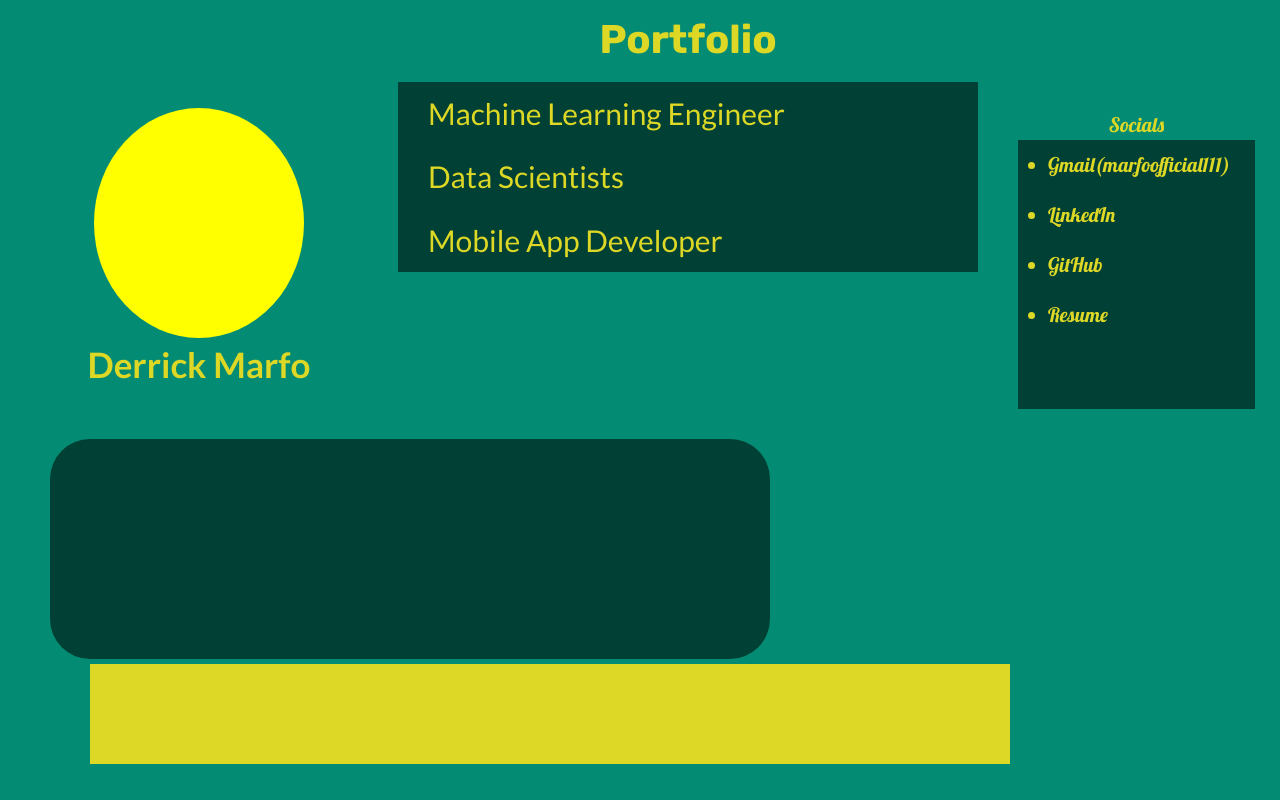
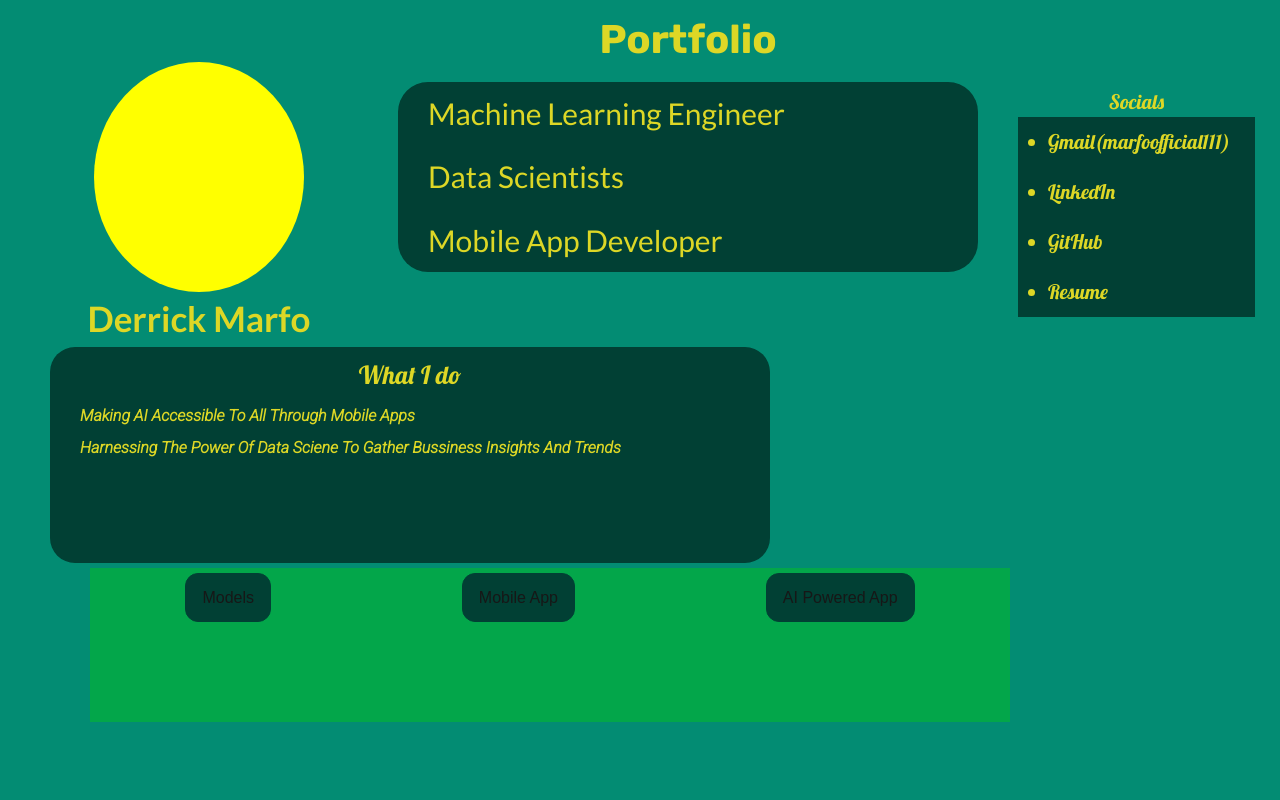
Before and after one commit to Prostorm11/portfolio, a Next.js app: page / in a window 1280 px wide. Built offline with nearby package versions, Linux system fonts and the light colour scheme.

Commit message:
Firstscreen(complete)

```diff
--- /dev/null
+++ b/src/app/display_projects.js
@@ -0,0 +1,11 @@
+import "./project.css"
+
+export default function Projects(){
+    return (
+        <div className="projectbox">
+            <div className="Pcontents"></div>
+        </div>
+    )
+
+
+}
--- a/src/app/my.css
+++ b/src/app/my.css
@@ -1,28 +1,53 @@
 
 @import url('https://fonts.googleapis.com/css2?family=Lato:ital,wght@0,100;0,300;0,400;0,700;0,900;1,100;1,300;1,400;1,700;1,900&family=Lobster&family=Roboto:ital,wght@1,300&family=Rubik:ital,wght@0,300..900;1,300..900&display=swap');
+
+* {
+    box-sizing: border-box;
+    margin: 0;
+    padding: 0;
+
+}
+
+.board{
+    display: flex;
+    flex-direction: column;
+    min-height: 100vh;
+    background-color: #038C73;
+    padding-bottom: 0;
+    gap: 0;
+    margin-bottom: 0;
+    padding-bottom: 0;
+
+}
 
 .Main{
     display: grid;
     grid-template-rows: 11fr 9fr;
-    min-height: 100vh;
+    max-height: 100vh;
     max-width: 100vw;
-    width: 100vw;
-    padding: 10px;
-    background-color: #038C73;
+    padding: 10px 10px 0px 10px;
+
+
+
 }
 
 .r1{
     display: grid;
     grid-template-columns: 3fr 5fr 2fr;
 
+
+
 }
 .r2{
     display: grid;
     grid-template-columns: repeat(5,1fr);
-    grid-template-rows: 7fr 4fr;
+    grid-template-rows: 12fr 3fr;
     padding-left: 40px;
     padding-right: 20px;
     row-gap: 5px;
+
+
+
 
 }
 
@@ -33,6 +58,7 @@
     align-items: center;
     height: 100%;
     padding-top: 50px;
+
  }
  .image{
     height: 230px;
@@ -67,13 +93,13 @@
     height: 190px;
     width: 100%;
     background-color: #014034;
-    border-radius: 30;
+    border-radius: 30px;
     display: grid;
     grid-template-rows: repeat(3,1fr);
     padding-left: 30px;
     padding-right: 30px;
-    align-items: center
-    ;
+    align-items: center;
+
 }
 .skill_typography{
     font-size: 30px;
@@ -115,16 +141,49 @@
 }
 .Ido{
     grid-column: 1/4;
-    height: 100%;
     background-color: #014034;
     padding-left: 50px;
-    border-radius: 40px;
+    border-radius: 25px;
+    display: flex;
+    flex-direction: column;
+    padding: 10px 30px 10px 30px;
+    line-height: 3;
+    font-size: 17;
+    color: #DDD726;
+    font-weight: bold;
+    font-family: "Roboto",serif;
 }
-.Navigation{
+.Content{
     margin-left: 40px;
+    padding-top: 5px;
+    display: flex;
+    flex-direction: row;
+    justify-content: space-around;
+    height: auto;
+    background-color: #03A64A;
+    grid-row: 2/3;
+    grid-column: 1/5;
 
-    height: 100px;
-    background-color: #DDD726;
-    grid-row: 2;
-    grid-column: 1/5;
 }
+.whatIdo{
+    align-self: center;
+    font-family: "Lobster", serif;
+    font-size: 25px;
+    line-height: 1.4;
+    font-weight: 300;
+}
+.grouptext{
+    line-height: 1;
+
+}
+
+.navigate_button{
+    background-color: #014034;
+    border:1px solid #014034;
+    border-radius: 13px;
+    display: flex;
+    flex-direction: row;
+    justify-content: center;
+    align-items: center;
+    padding: 1px 16px 1px 16px;
+}
--- a/src/app/page.js
+++ b/src/app/page.js
@@ -1,8 +1,10 @@
 import Image from "next/image";
 import Link from "next/link";
 import "./my.css";
+import Projects from "./display_projects";
 export default function Home() {
   return (
+    <div className="board">
       <div className="Main">
         <div className="r1">
           <div className="imagebox">
@@ -21,24 +23,49 @@ export default function Home() {
             <p className="social_text">Socials</p>
             <div className="social_list_box">
               <ul className="social_list">
-              <li>Gmail(<a className="gmail" target="blank" href="https://mail.google.com/mail/?view=cm&fs=1&to=marfoofficial111@gmail.com">marfoofficial111</a>)</li>
+                <li>
+                  Gmail(
+                  <a
+                    className="gmail"
+                    target="blank"
+                    href="https://mail.google.com/mail/?view=cm&fs=1&to=marfoofficial111@gmail.com"
+                  >
+                    marfoofficial111
+                  </a>
+                  )
+                </li>
                 <li>LinkedIn</li>
                 <li>GitHub</li>
                 <li>Resume</li>
-
               </ul>
             </div>
-
           </div>
         </div>
         <div className="r2">
           <div className="Ido">
-
+            <p className="whatIdo">What I do</p>
+            <p>Making AI Accessible To All Through Mobile Apps</p>
+            <div className="grouptext">
+              <p>
+                Harnessing The Power Of Data Sciene To Gather Bussiness Insights
+                And Trends
+              </p>
             </div>
-        <div className="Navigation">
-
+          </div>
+          <div className="Content">
+            <div className="navigate_button">
+              <p>Models</p>
+            </div>
+            <div className="navigate_button">
+              <p>Mobile App</p>
+            </div>
+            <div className="navigate_button">
+              <p>AI Powered App</p>
             </div>
           </div>
         </div>
+      </div>
+      <Projects></Projects>
+    </div>
   );
 }
--- /dev/null
+++ b/src/app/project.css
@@ -0,0 +1,21 @@
+* {
+    box-sizing: border-box;
+    margin: 0;
+    padding: 0;
+
+}
+.projectbox{
+    display: grid;
+    grid-template-columns: repeat(5,1fr);
+    padding-left: 50px;
+    padding-right: 30px;
+    row-gap: 5px;
+    max-width:  100vw;
+
+}
+.Pcontents{
+    height: 100px;
+    background-color: #03A64A;
+    margin-left: 40px;
+    grid-column: 1/5;
+}
```
Lines whose indentation alone changed are shown as unchanged.
